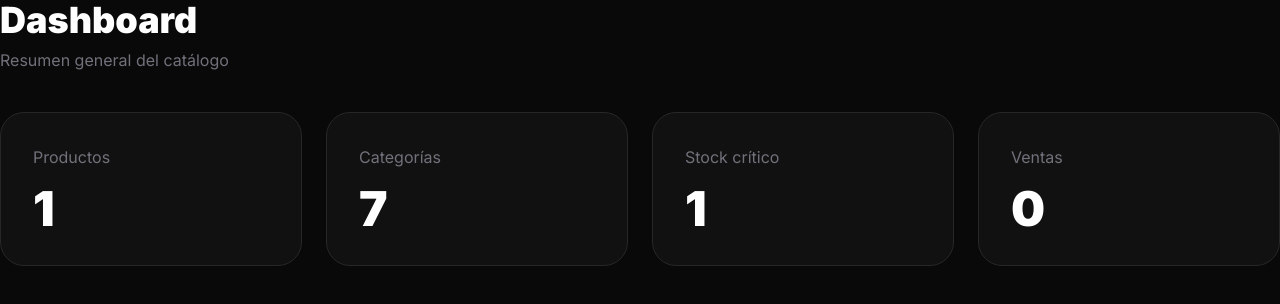
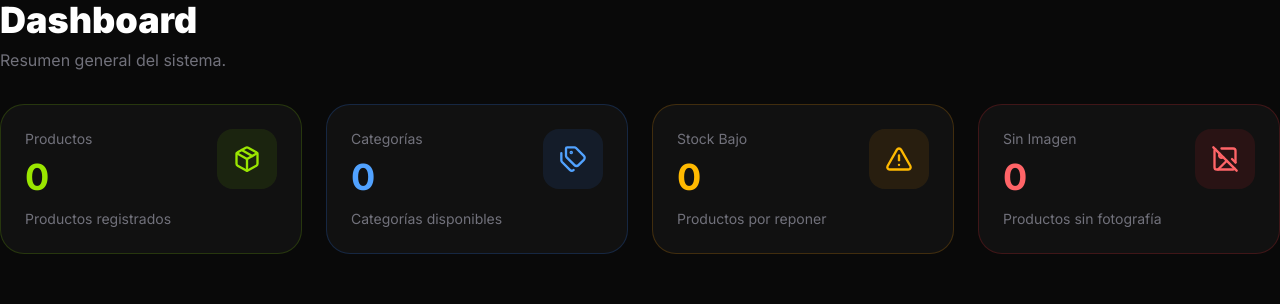
Before and after one commit to bicimetrics/necronomishop-catalogo, a Next.js app: page /admin in a window 1280 px wide. Shown: the top 304 px of the page. Built offline with nearby package versions, Linux system fonts and the light colour scheme; no server answers; the database is empty.

Commit message:
feat(dashboard): add dashboard metrics and KPI cards

```diff
--- a/app/admin/page.tsx
+++ b/app/admin/page.tsx
@@ -1,70 +1,23 @@
-import StatCard from "@/components/admin/dashboard/StatCard";
+import Header from "@/components/admin/layout/Header";
 
+import DashboardCards
+from "@/features/dashboard/components/DashboardCards";
 
-export default function Dashboard(){
+export default function AdminPage() {
 
-return(
+  return (
 
-<>
+    <>
 
-<div className="flex items-center justify-between">
+      <Header
+        title="Dashboard"
+        subtitle="Resumen general del sistema."
+      />
 
-<div>
+      <DashboardCards />
 
-<h1 className="text-4xl font-black">
+    </>
 
-Dashboard
-
-</h1>
-
-<p className="mt-2 text-zinc-500">
-
-Resumen general del catálogo
-
-</p>
-
-</div>
-
-</div>
-
-<div className="mt-10 grid grid-cols-4 gap-6">
-
-<StatCard
-
-titulo="Productos"
-
-valor={1}
-
-/>
-
-<StatCard
-
-titulo="Categorías"
-
-valor={7}
-
-/>
-
-<StatCard
-
-titulo="Stock crítico"
-
-valor={1}
-
-/>
-
-<StatCard
-
-titulo="Ventas"
-
-valor={0}
-
-/>
-
-</div>
-
-</>
-
-);
+  );
 
 }
--- /dev/null
+++ b/features/dashboard/components/DashboardCard.tsx
@@ -0,0 +1,124 @@
+import { ReactNode } from "react";
+
+interface Props {
+  title: string;
+
+  value: number;
+
+  description?: string;
+
+  icon: ReactNode;
+
+  color?: "lime" | "blue" | "amber" | "red";
+}
+
+const colorMap = {
+  lime: {
+    border: "border-lime-500/20",
+    icon: "bg-lime-500/10 text-lime-400",
+    value: "text-lime-400",
+  },
+
+  blue: {
+    border: "border-blue-500/20",
+    icon: "bg-blue-500/10 text-blue-400",
+    value: "text-blue-400",
+  },
+
+  amber: {
+    border: "border-amber-500/20",
+    icon: "bg-amber-500/10 text-amber-400",
+    value: "text-amber-400",
+  },
+
+  red: {
+    border: "border-red-500/20",
+    icon: "bg-red-500/10 text-red-400",
+    value: "text-red-400",
+  },
+};
+
+export default function DashboardCard({
+
+  title,
+
+  value,
+
+  description,
+
+  icon,
+
+  color = "lime",
+
+}: Props) {
+
+  const styles = colorMap[color];
+
+  return (
+
+    <div
+      className={`
+        rounded-3xl
+        border
+        ${styles.border}
+        bg-[#111]
+        p-6
+        transition
+        hover:border-zinc-700
+      `}
+    >
+
+      <div className="flex items-start justify-between">
+
+        <div>
+
+          <p className="text-sm text-zinc-500">
+
+            {title}
+
+          </p>
+
+          <h2
+            className={`
+              mt-2
+              text-4xl
+              font-bold
+              ${styles.value}
+            `}
+          >
+
+            {value}
+
+          </h2>
+
+          {description && (
+
+            <p className="mt-3 text-sm text-zinc-500">
+
+              {description}
+
+            </p>
+
+          )}
+
+        </div>
+
+        <div
+          className={`
+            rounded-2xl
+            p-4
+            ${styles.icon}
+          `}
+        >
+
+          {icon}
+
+        </div>
+
+      </div>
+
+    </div>
+
+  );
+
+}
--- /dev/null
+++ b/features/dashboard/components/DashboardCards.tsx
@@ -0,0 +1,63 @@
+import {
+  Package,
+  Tags,
+  TriangleAlert,
+  ImageOff,
+} from "lucide-react";
+
+import DashboardCard from "./DashboardCard";
+
+import { getDashboardStats } from "../repositories/dashboard.repository";
+
+export default async function DashboardCards() {
+
+  const stats = await getDashboardStats();
+
+  return (
+
+    <section
+      className="
+        grid
+        gap-6
+        md:grid-cols-2
+        xl:grid-cols-4
+      "
+    >
+
+      <DashboardCard
+        title="Productos"
+        value={stats.totalProducts}
+        description="Productos registrados"
+        color="lime"
+        icon={<Package size={28} />}
+      />
+
+      <DashboardCard
+        title="Categorías"
+        value={stats.totalCategories}
+        description="Categorías disponibles"
+        color="blue"
+        icon={<Tags size={28} />}
+      />
+
+      <DashboardCard
+        title="Stock Bajo"
+        value={stats.lowStock}
+        description="Productos por reponer"
+        color="amber"
+        icon={<TriangleAlert size={28} />}
+      />
+
+      <DashboardCard
+        title="Sin Imagen"
+        value={stats.noImage}
+        description="Productos sin fotografía"
+        color="red"
+        icon={<ImageOff size={28} />}
+      />
+
+    </section>
+
+  );
+
+}
--- /dev/null
+++ b/features/dashboard/repositories/dashboard.repository.ts
@@ -0,0 +1,76 @@
+import { supabase } from "@/lib/supabase";
+
+import { DashboardStats } from "../types/dashboard.types";
+
+export async function getDashboardStats(): Promise<DashboardStats> {
+
+  // Total productos
+  const {
+    count: totalProducts,
+    error: productsError,
+  } = await supabase
+    .from("products")
+    .select("*", {
+      count: "exact",
+      head: true,
+    });
+
+  if (productsError) {
+    throw productsError;
+  }
+
+  // Total categorías
+  const {
+    count: totalCategories,
+    error: categoriesError,
+  } = await supabase
+    .from("categories")
+    .select("*", {
+      count: "exact",
+      head: true,
+    });
+
+  if (categoriesError) {
+    throw categoriesError;
+  }
+
+  // Productos con stock bajo
+  const {
+    count: lowStock,
+    error: stockError,
+  } = await supabase
+    .from("products")
+    .select("*", {
+      count: "exact",
+      head: true,
+    })
+    .lte("stock", 5);
+
+  if (stockError) {
+    throw stockError;
+  }
+
+  // Productos sin imagen
+  const {
+    count: noImage,
+    error: imageError,
+  } = await supabase
+    .from("products")
+    .select("*", {
+      count: "exact",
+      head: true,
+    })
+    .or("image.is.null,image.eq.");
+
+  if (imageError) {
+    throw imageError;
+  }
+
+  return {
+    totalProducts: totalProducts ?? 0,
+    totalCategories: totalCategories ?? 0,
+    lowStock: lowStock ?? 0,
+    noImage: noImage ?? 0,
+  };
+
+}
--- /dev/null
+++ b/features/dashboard/types/dashboard.types.ts
@@ -0,0 +1,21 @@
+export interface DashboardStats {
+  totalProducts: number;
+
+  totalCategories: number;
+
+  lowStock: number;
+
+  noImage: number;
+}
+
+export interface DashboardCardData {
+  title: string;
+
+  value: number;
+
+  description?: string;
+
+  color?: "lime" | "blue" | "amber" | "red";
+
+  icon?: React.ReactNode;
+}
```
